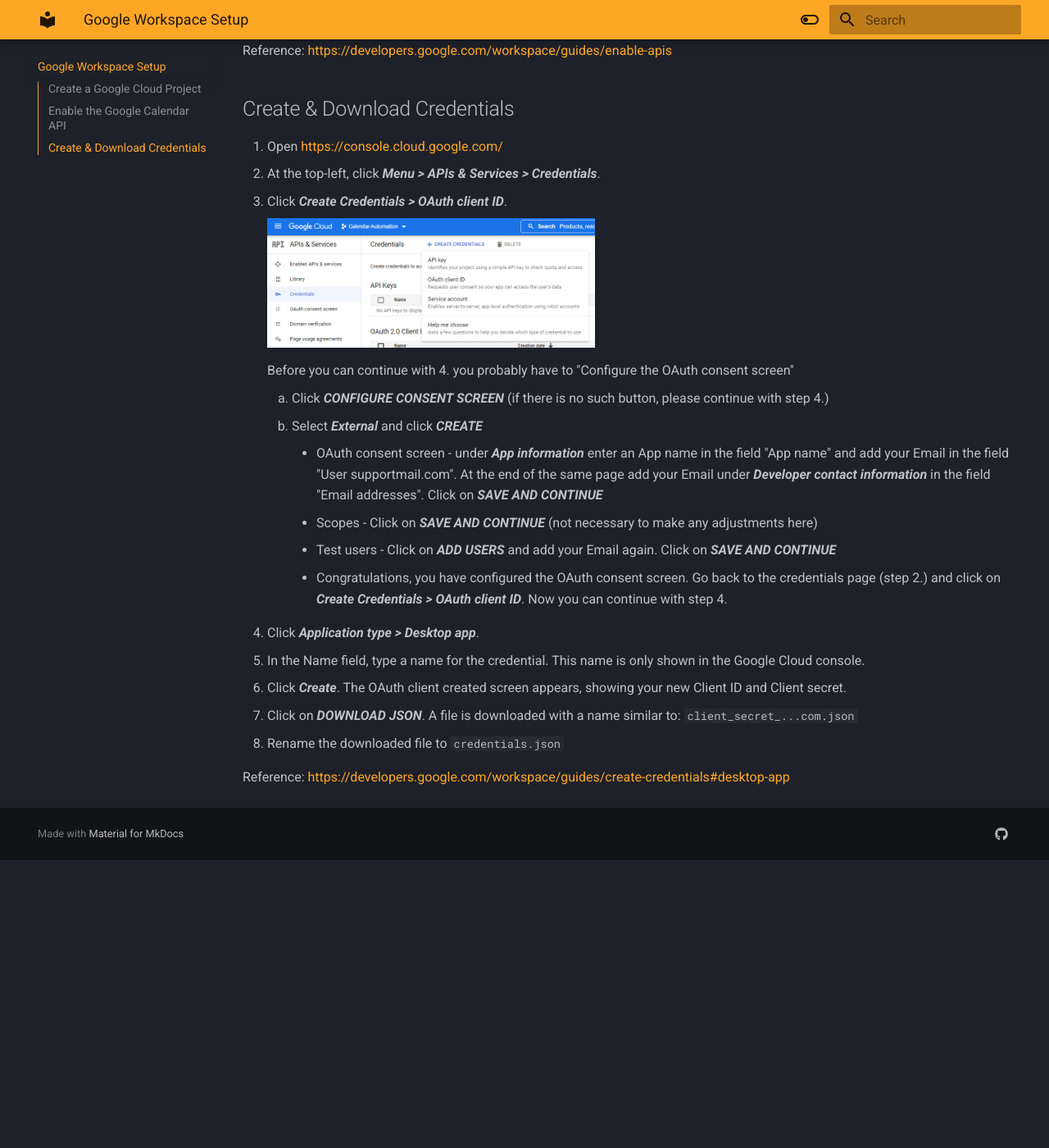
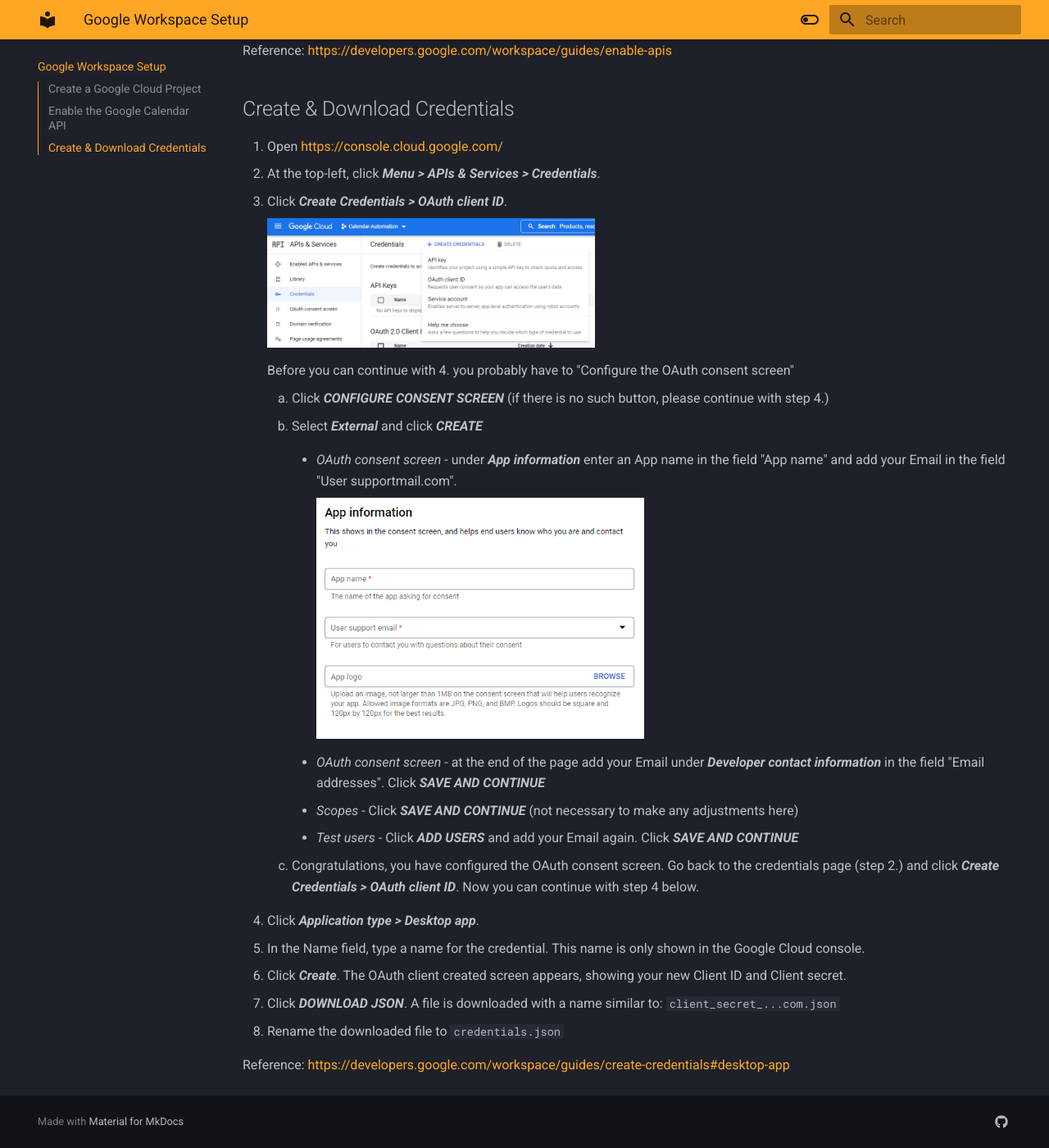
Before and after one commit to t-charura/declutter-google-calendar, an MkDocs documentation site: the page built from docs/google_workspace_setup.md, in a window 1280 px wide and 1400 px high, scrolled down 1642 px. Shown: the whole window at 82% size. Built offline with MkDocs 1.6.1 and Material for MkDocs 9.7.7, drawn with Linux system fonts in a browser that asks for light colours; before the commit the page ends 2691 px from its top, so only the background shows below that.

Commit message:
Added an image and improved the spelling

```diff
--- a/docs/google_workspace_setup.md
+++ b/docs/google_workspace_setup.md
@@ -36,16 +36,21 @@
 
     1. Click ***CONFIGURE CONSENT SCREEN***  (if there is no such button, please continue with step 4.)
     2. Select ***External*** and click ***CREATE***
-        * OAuth consent screen - under ***App information*** enter an App name in the field "App name" and add your Email in the field "User supportmail.com". At the end of the same page add your Email under ***Developer contact information*** in the field "Email addresses". Click on ***SAVE AND CONTINUE***
-        * Scopes - Click on ***SAVE AND CONTINUE*** (not necessary to make any adjustments here)
-        * Test users - Click on ***ADD USERS*** and add your Email again. Click on ***SAVE AND CONTINUE***
-        * Congratulations, you have configured the OAuth consent screen. Go back to the credentials page (step 2.) and click on ***Create Credentials > OAuth client ID***. Now you can continue with step 4.
+        * *OAuth consent screen* - under ***App information*** enter an App name in the field "App name" and add your Email in the field "User supportmail.com".
+
+            <img src="../img/google_workspace/app_information.png" width="400">
+
+        * *OAuth consent screen* - at the end of the page add your Email under ***Developer contact information*** in the field "Email addresses". Click ***SAVE AND CONTINUE***
+        * *Scopes* - Click ***SAVE AND CONTINUE*** (not necessary to make any adjustments here)
+        * *Test users* - Click ***ADD USERS*** and add your Email again. Click ***SAVE AND CONTINUE***
+
+    3. Congratulations, you have configured the OAuth consent screen. Go back to the credentials page (step 2.) and click ***Create Credentials > OAuth client ID***. Now you can continue with step 4 below.
 
 
 4. Click ***Application type > Desktop app***.
 5. In the Name field, type a name for the credential. This name is only shown in the Google Cloud console.
 6. Click ***Create***. The OAuth client created screen appears, showing your new Client ID and Client secret.
-7. Click on ***DOWNLOAD JSON***. A file is downloaded with a name similar to: `client_secret_...com.json`
+7. Click ***DOWNLOAD JSON***. A file is downloaded with a name similar to: `client_secret_...com.json`
 8. Rename the downloaded file to `credentials.json`
 
 Reference: [https://developers.google.com/workspace/guides/create-credentials#desktop-app](https://developers.google.com/workspace/guides/create-credentials#desktop-app)
```
Also changed, not shown: docs/img/google_workspace/app_information.png (added), 2 other files.
